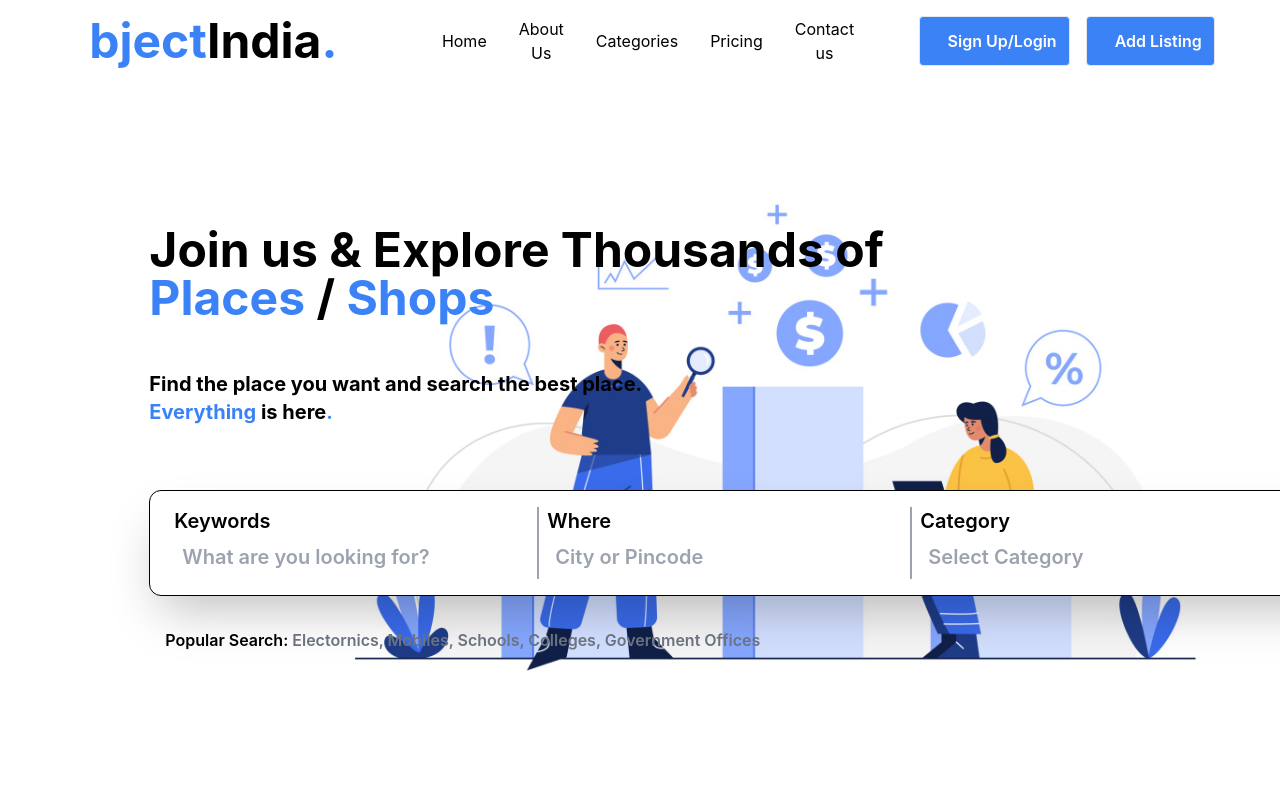
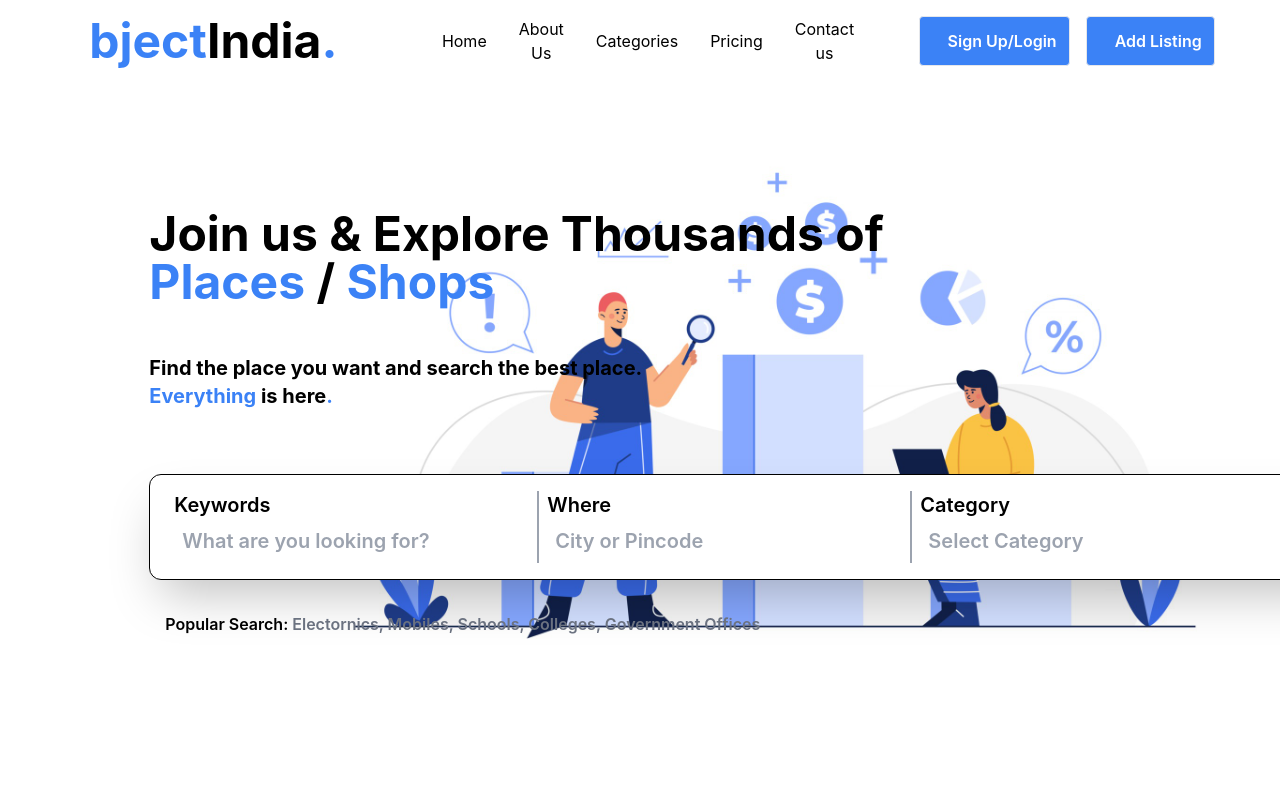
Before and after one commit to Typical-techno/indiaobject, a React (Create React App) app: page / in a window 1280 px wide. Shown: the top 800 px of the page. Built offline with nearby package versions, Linux system fonts and the light colour scheme.

Commit message:
added tweaks in hero section

```diff
--- a/src/components/Hero.jsx
+++ b/src/components/Hero.jsx
@@ -28,7 +28,7 @@ function Hero() {
   ];
 
   return (
-    <div className="flex w-11/12 h-full py-36 px-24 relative items-center">
+    <div className="flex w-11/12 h-full py-32 px-24 relative items-center">
       <div className="space-y-16 z-20">
         <div className="space-y-12">
           <p className="text-5xl font-bold text-left">
```
